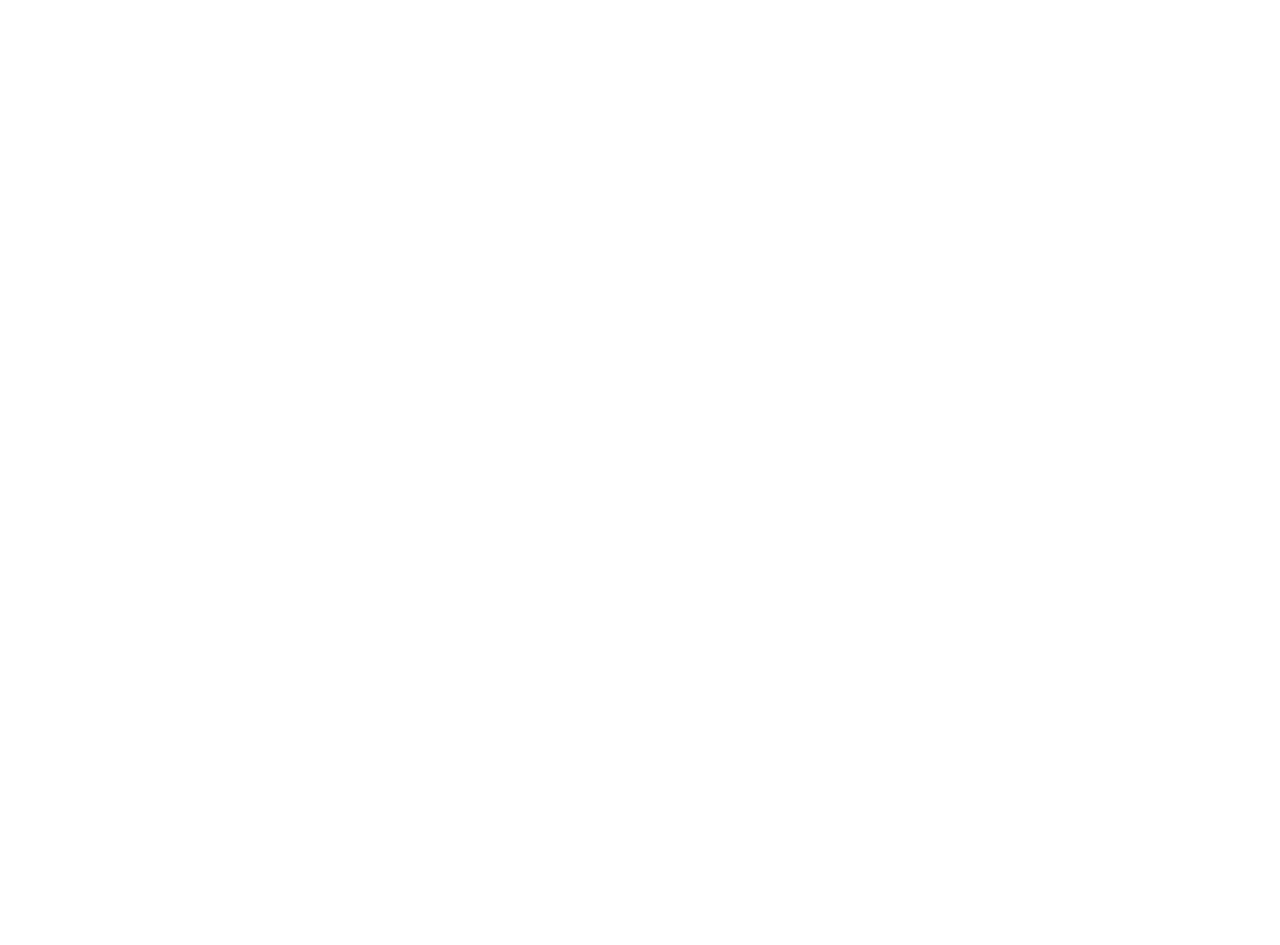
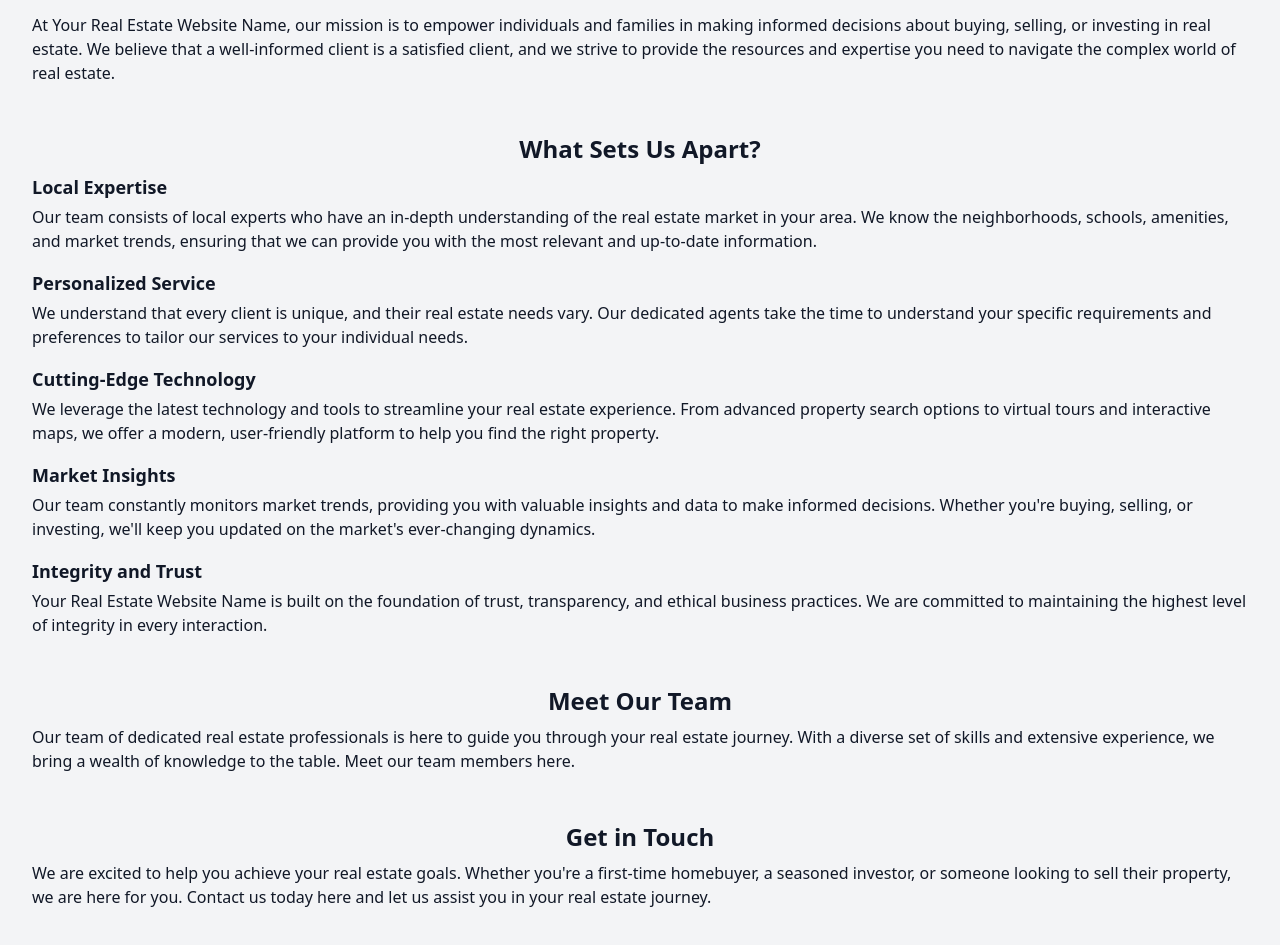
Before and after one commit to anoopraju31/estate-pulse-mern, a React (Vite) app in the folder client/: page /about in a window 1280 px wide. Shown: the part 263-1208 px from the top of the page. Before the commit the page ends 800 px from the top, so only its background shows below. Built offline with nearby package versions, Linux system fonts and the light colour scheme; no server answers.

Commit message:
Client - About Page added

```diff
--- a/client/src/pages/About.tsx
+++ b/client/src/pages/About.tsx
@@ -1,8 +1,111 @@
 const AboutPage = () => {
 	return (
-		<div>
-			<h1 className='text-gray-950'>Hello World</h1>
-		</div>
+		<main className='bg-gray-100 dark:bg-gray-900 text-gray-900 dark:text-white'>
+			<div className='max-w-screen-xl min-h-[var(--container-min-height)] mx-auto py-4 md:py-8 px-4 sm:px-6 lg:px-8 flex flex-col'>
+				<section className='mt-4 md:mt-8 text-center'>
+					<h1 className='text-3xl font-semibold'>About Us</h1>
+					<p className='mt-2 md:mt-4'>
+						Welcome to <span>Your Real Estate Website Name</span> – Your Trusted
+						Partner in Real Estate
+					</p>
+				</section>
+
+				<section className='my-6'>
+					<h2 className='text-2xl font-semibold mb-2 text-center'>
+						Our Mission
+					</h2>
+					<p>
+						At <span>Your Real Estate Website Name</span>, our mission is to
+						empower individuals and families in making informed decisions about
+						buying, selling, or investing in real estate. We believe that a
+						well-informed client is a satisfied client, and we strive to provide
+						the resources and expertise you need to navigate the complex world
+						of real estate.
+					</p>
+				</section>
+
+				<section className='my-6'>
+					<h2 className='text-2xl font-semibold mb-2 text-center'>
+						What Sets Us Apart?
+					</h2>
+					<ul className='flex flex-col gap-4'>
+						<li>
+							<h3 className='text-lg font-bold mb-1'>Local Expertise</h3>
+							<p>
+								Our team consists of local experts who have an in-depth
+								understanding of the real estate market in your area. We know
+								the neighborhoods, schools, amenities, and market trends,
+								ensuring that we can provide you with the most relevant and
+								up-to-date information.
+							</p>
+						</li>
+						<li>
+							<h3 className='text-lg font-bold mb-1'>Personalized Service</h3>
+							<p>
+								We understand that every client is unique, and their real estate
+								needs vary. Our dedicated agents take the time to understand
+								your specific requirements and preferences to tailor our
+								services to your individual needs.
+							</p>
+						</li>
+						<li>
+							<h3 className='text-lg font-bold mb-1'>
+								Cutting-Edge Technology
+							</h3>
+							<p>
+								We leverage the latest technology and tools to streamline your
+								real estate experience. From advanced property search options to
+								virtual tours and interactive maps, we offer a modern,
+								user-friendly platform to help you find the right property.
+							</p>
+						</li>
+						<li>
+							<h3 className='text-lg font-bold mb-1'>Market Insights</h3>
+							<p>
+								Our team constantly monitors market trends, providing you with
+								valuable insights and data to make informed decisions. Whether
+								you're buying, selling, or investing, we'll keep you updated on
+								the market's ever-changing dynamics.
+							</p>
+						</li>
+						<li>
+							<h3 className='text-lg font-bold mb-1'>Integrity and Trust</h3>
+							<p>
+								<span>Your Real Estate Website Name</span> is built on the
+								foundation of trust, transparency, and ethical business
+								practices. We are committed to maintaining the highest level of
+								integrity in every interaction.
+							</p>
+						</li>
+					</ul>
+				</section>
+
+				<section className='my-6'>
+					<h2 className='text-2xl font-semibold mb-2 text-center'>
+						Meet Our Team
+					</h2>
+					<p>
+						Our team of dedicated real estate professionals is here to guide you
+						through your real estate journey. With a diverse set of skills and
+						extensive experience, we bring a wealth of knowledge to the table.
+						Meet our team members <a href='/team'>here</a>.
+					</p>
+				</section>
+
+				<section className='my-6'>
+					<h2 className='text-2xl font-semibold mb-2 text-center'>
+						Get in Touch
+					</h2>
+					<p>
+						We are excited to help you achieve your real estate goals. Whether
+						you're a first-time homebuyer, a seasoned investor, or someone
+						looking to sell their property, we are here for you. Contact us
+						today <a href='/contact'>here</a> and let us assist you in your real
+						estate journey.
+					</p>
+				</section>
+			</div>
+		</main>
 	)
 }
 
```
